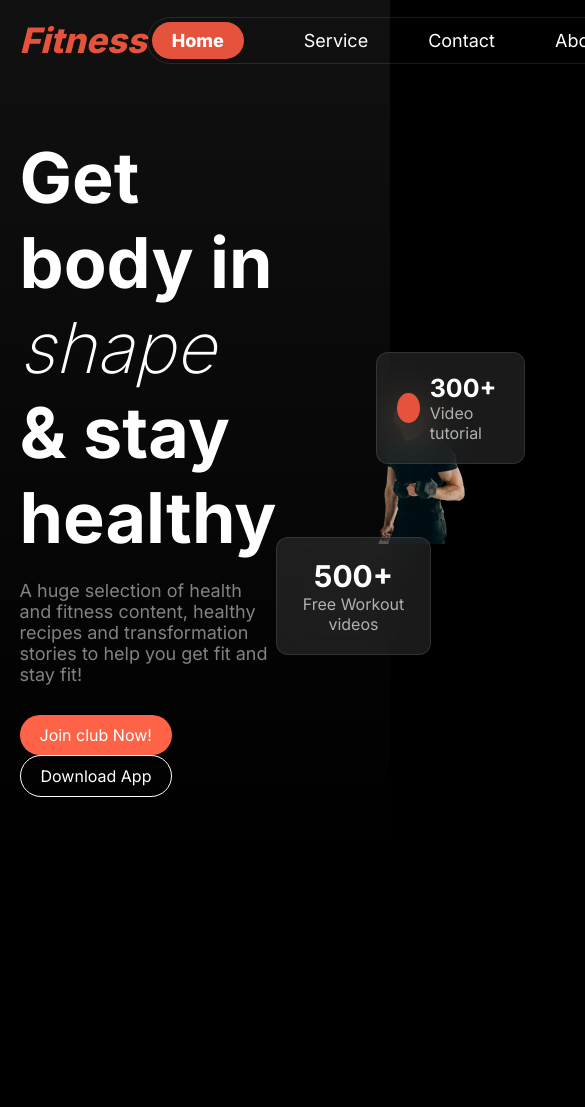
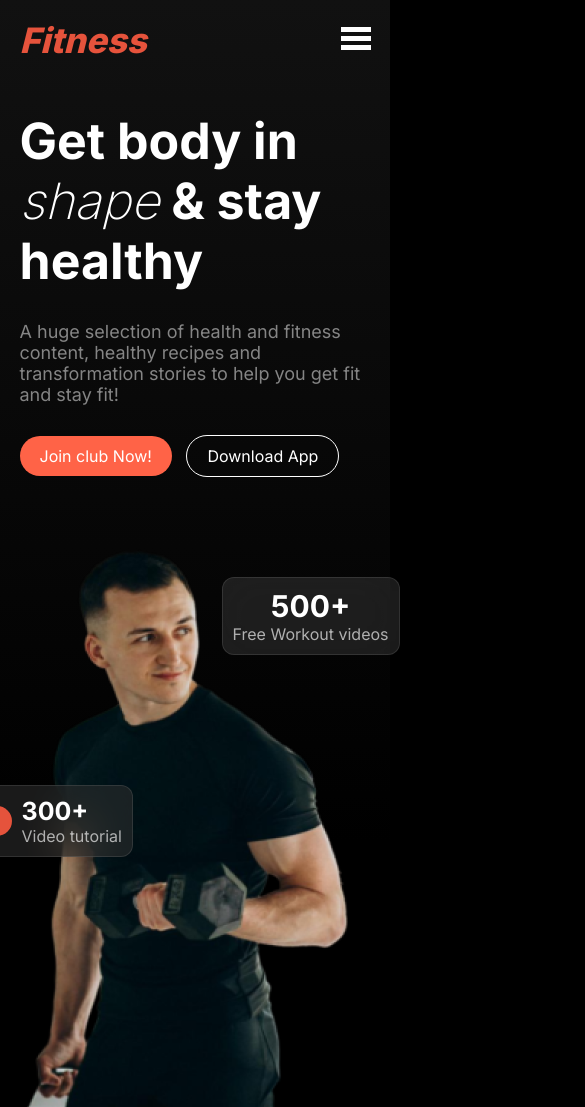
Before and after one commit to alaminarchie/assignment-02, a plain HTML site: page index.html in a window 390 px wide. Shown: the top 1107 px of the page, 585 px wide, since content can reach past the window. Before the commit the page ends 848 px from the top, so only its background shows below. Drawn offline with Linux system fonts and the light colour scheme.

Commit message:
Small Device Responsive added

```diff
--- a/index.html
+++ b/index.html
@@ -23,6 +23,11 @@
             <li><a href="#">Contact</a></li>
             <li><a href="#">About</a></li>
           </ul>
+          <div class="toggle_bar">
+            <div></div>
+            <div></div>
+            <div></div>
+          </div>
         </nav>
         <div class="banner_section">
           <div class="banner_text">
--- a/style.css
+++ b/style.css
@@ -72,6 +72,16 @@ header {
 .nav_link a:hover {
   color: #ff6347;
 }
+.toggle_bar {
+  display: none;
+}
+.toggle_bar div {
+  width: 30px;
+  height: 5px;
+  margin-bottom: 4px;
+  background-color: #ffffff;
+  /* display: none; */
+}
 
 /* Banner Style CSS */
 .banner_section {
@@ -114,7 +124,6 @@ header {
 .btn_primary.app:hover {
   background: #e5533c;
 }
-
 .banner_img {
   flex: 1;
   display: flex;
@@ -178,3 +187,35 @@ header {
   font-size: 16px;
   color: rgba(255, 255, 255, 0.65);
 }
+
+/* Small Device Responsive Design */
+@media screen and (max-width: 576px) {
+  .nav_link {
+    display: none;
+  }
+  .toggle_bar {
+    display: block;
+  }
+  .banner_section {
+    flex-direction: column;
+  }
+  .banner_title {
+    margin: 30px 0;
+    font-size: 50px;
+  }
+  .banner_img img {
+    width: 100%;
+    margin-right: 0px;
+    margin-top: 50px;
+  }
+  .five_h {
+    padding: 10px;
+    top: 100px;
+    right: -30px;
+  }
+  .three_h {
+    padding: 10px;
+    left: -50px;
+    bottom: 250px;
+  }
+}
```
